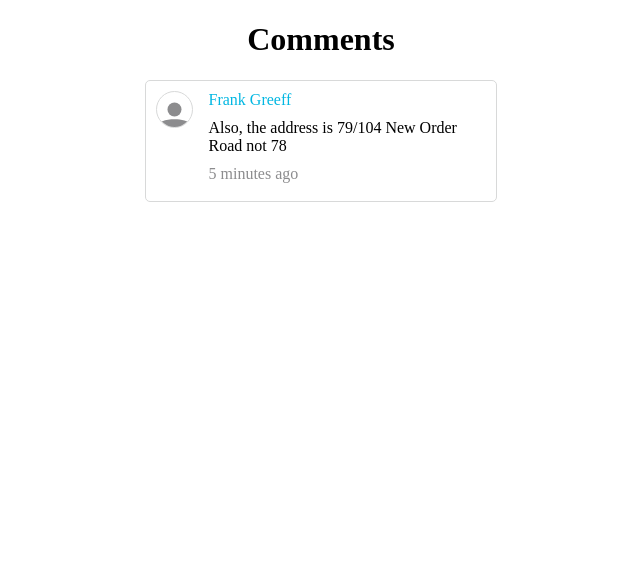
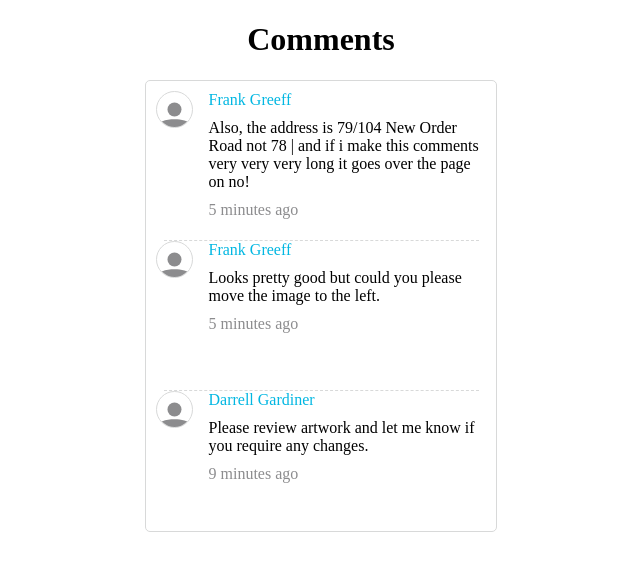
Before and after one commit to Mark-Ball/realhub-react, a React (Create React App) app: page / in a window 1280 px wide. Shown: the top 570 px of the page, without its empty margins (319-959 px from the left). Built offline with nearby package versions, Linux system fonts and the light colour scheme.

Commit message:
added dashed lines between comments

```diff
--- a/src/components/App/App.js
+++ b/src/components/App/App.js
@@ -1,19 +1,23 @@
 import React from 'react';
 import ArtworkComment from '../ArtworkComments/ArtworkComments';
+import { CommentsContainer } from './styles';
 import portrait from '../../svgs/portrait.svg';
 
 const comments = [
   {
+    id: 1,
     name: 'Frank Greeff',
-    text: 'Also, the address is 79/104 New Order Road not 78',
+    text: 'Also, the address is 79/104 New Order Road not 78 | and if i make this comments very very very long it goes over the page on no!',
     minutesAgo: 5
   },
   {
+    id: 2,
     name: 'Frank Greeff',
     text: 'Looks pretty good but could you please move the image to the left.',
     minutesAgo: 5
   },
   {
+    id: 3,
     name: 'Darrell Gardiner',
     text: 'Please review artwork and let me know if you require any changes.',
     minutesAgo: 9
@@ -24,12 +28,18 @@ const App = () => {
   return (
     <>
       <h1 style={{textAlign: 'center'}}>Comments</h1>
-      <ArtworkComment
-        image={portrait}
-        name={'Frank Greeff'}
-        text={'Also, the address is 79/104 New Order Road not 78'}
-        minutesAgo={5}
-      />
+        <CommentsContainer>
+          {comments.sort((a, b) => a.minutesAgo - b.minutesAgo).map((comment, i) => (
+            <ArtworkComment
+              key={comment.id}
+              last={i === comments.length - 1 ? true : false}
+              image={portrait}
+              name={comment.name}
+              text={comment.text}
+              minutesAgo={comment.minutesAgo}
+            />
+          ))}
+        </CommentsContainer>
     </>
   );
 }
--- /dev/null
+++ b/src/components/App/styles.js
@@ -0,0 +1,9 @@
+import styled from 'styled-components';
+import { COLOURS } from '../../constants';
+
+export const CommentsContainer = styled.div`
+    border: 1px solid ${COLOURS.LINE};
+	border-radius: 5px;
+    width: 350px;
+    margin: 0 auto;
+`;
--- a/src/components/ArtworkComments/ArtworkComments.js
+++ b/src/components/ArtworkComments/ArtworkComments.js
@@ -1,5 +1,5 @@
 import React from 'react';
-import { Container, ImageContainer, Image, TextContainer } from './styles';
+import { Container, ImageContainer, Image, TextContainer, DashedLine } from './styles';
 
 const ArtworkComment = props => {
 	return (
@@ -12,6 +12,7 @@ const ArtworkComment = props => {
 				<p>{props.text}</p>
 				<p>{props.minutesAgo} minutes ago</p>
 			</TextContainer>
+			{props.last || <DashedLine />}
 		</Container>
 	)
 }
--- a/src/components/ArtworkComments/styles.js
+++ b/src/components/ArtworkComments/styles.js
@@ -3,11 +3,8 @@ import { COLOURS } from '../../constants';
 
 export const Container = styled.div`
 	position: relative;
-	height: 120px;
-	width: 350px;
+	height: 150px;
 	margin: 0 auto;
-	border: 1px solid ${COLOURS.LINE};
-	border-radius: 5px;
 `;
 
 export const ImageContainer = styled.div`
@@ -30,8 +27,8 @@ export const TextContainer = styled.div`
 	position: absolute;
 	left: 15%;
 	display: inline-block;
-	height: 100%;
 	width: 85%;
+	height: auto;
 
 	p {
 			margin: 10px;
@@ -45,3 +42,9 @@ export const TextContainer = styled.div`
 			color: ${COLOURS.LIGHTGREY};
 	}
 `;
+
+export const DashedLine = styled.div`
+	width: 90%;
+	border-top: 1px dashed ${COLOURS.LINE};
+	margin: 5px auto;
+`;
```
